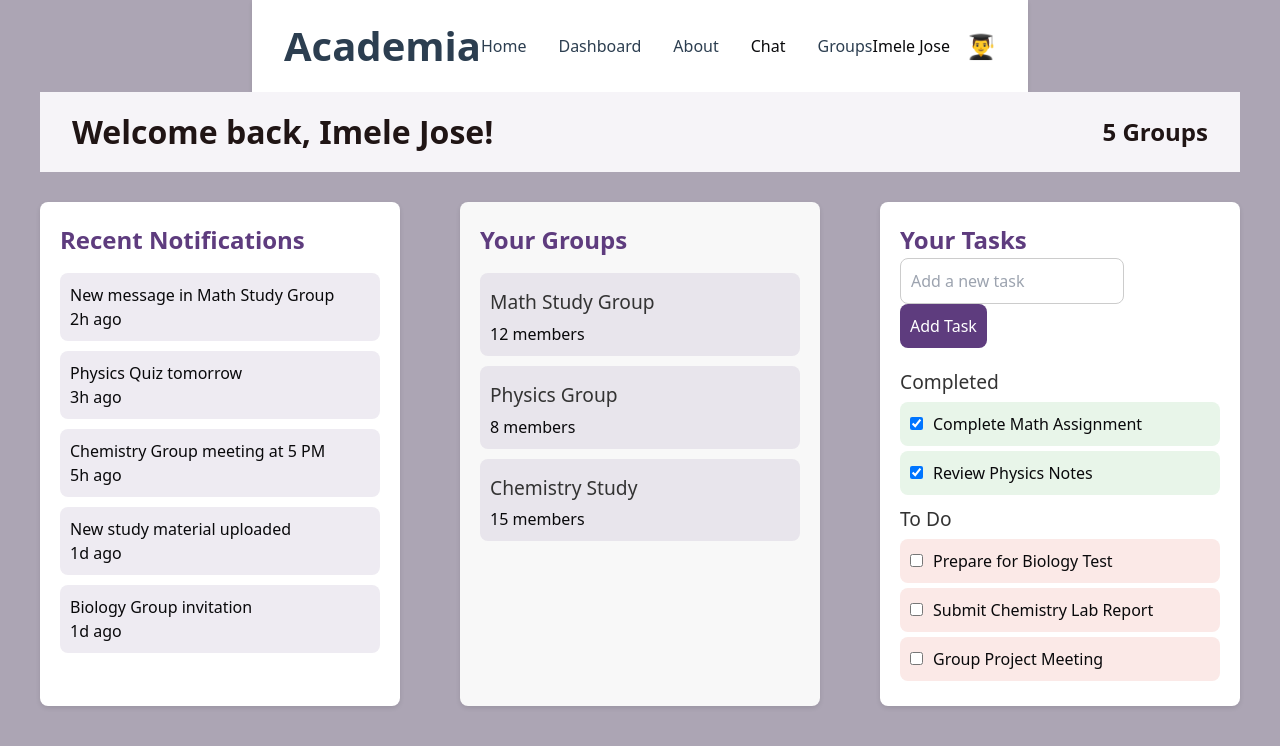
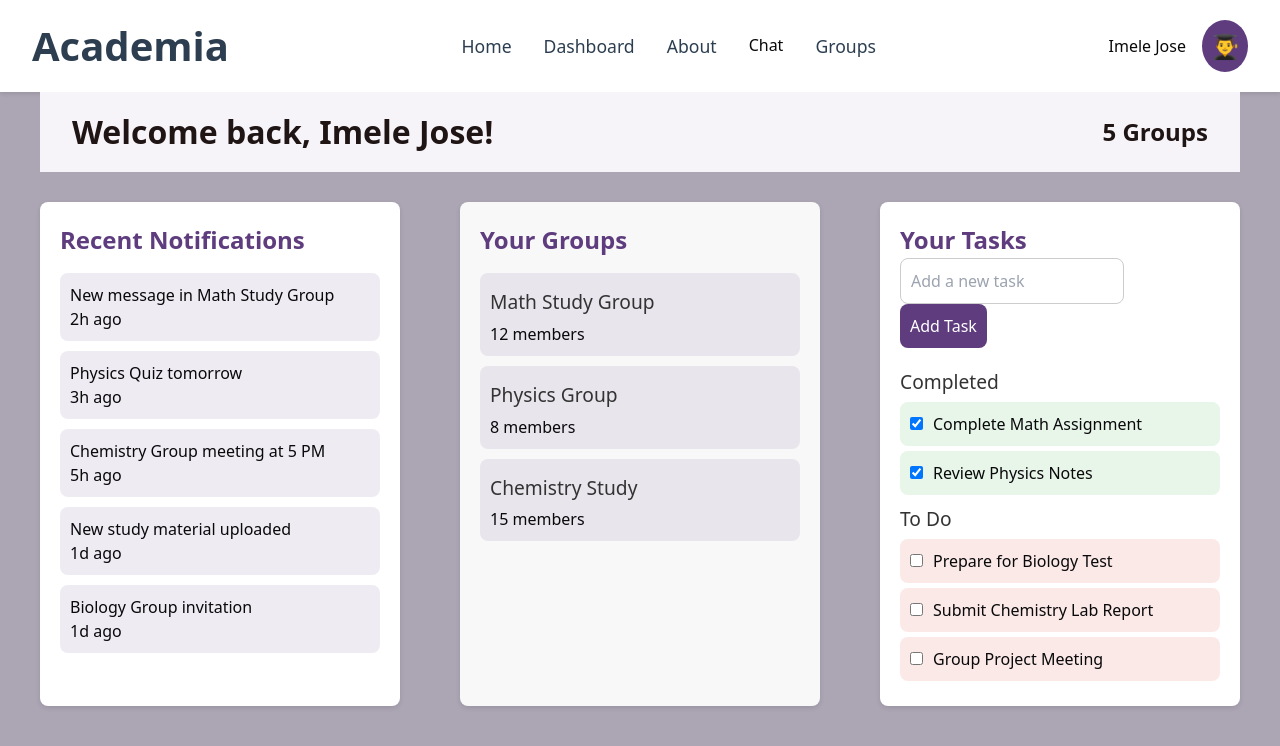
Before and after one commit to Josedekajos/Academia, a React (Vite) app: page /dashboard in a window 1280 px wide. Shown: the top 746 px of the page. Built offline with nearby package versions, Linux system fonts and the light colour scheme.

Commit message:
Add files via upload

```diff
--- a/src/components/NavHeader.css
+++ b/src/components/NavHeader.css
@@ -1,30 +1,39 @@
+/* Nav header container */
 .nav-header {
   display: flex;
-  justify-content: space-between;
+  justify-content: space-between; /* Distribute items across the full width */
   align-items: center;
-  padding: 1rem 2rem;
+  width: 100%;                    /* Ensure it takes full width of the page */
+  padding: 1rem 2rem;             /* Add padding around the content */
   background: white;
-  box-shadow: 0 2px 4px rgba(0,0,0,0.1);
+  box-shadow: 0 2px 4px rgba(0, 0, 0, 0.1); /* Optional shadow for style */
+}
+
+/* Logo/Brand section */
+.nav-brand {
+  font-size: 2.5rem;
+  font-weight: bolder;
 }
 
 .nav-brand a {
-  font-size: 2.5rem;
-  font-weight: bolder;
-  text-decoration:none;
-  color: #2c3e50;
+  text-decoration: none;
+  color: #2c3e50; /* Dark color for the brand name */
 }
 
+/* Links section */
 .nav-links {
   display: flex;
-  gap: 2rem;
-  list-style: none;
+  gap: 2rem; /* Space between links */
+  list-style: none; /* Remove default list style */
 }
 
 .nav-links a {
   text-decoration: none;
-  color: #2c3e50;
+  color: #2c3e50; /* Dark color for links */
+  font-size: 1.1rem;
 }
 
+/* User Profile section */
 .user-profile {
   display: flex;
   align-items: center;
@@ -32,5 +41,14 @@
 }
 
 .user-avatar {
-  font-size: 1.5rem;
+  font-size: 1.5rem; /* Avatar size */
+  background-color: #5e3c7e;
+  color: white;
+  padding: 0.5rem;
+  border-radius: 50%;
 }
+
+/* Optional hover effect on links */
+.nav-links a:hover {
+  color: #8e42ac; /* Change color on hover */
+}
```
